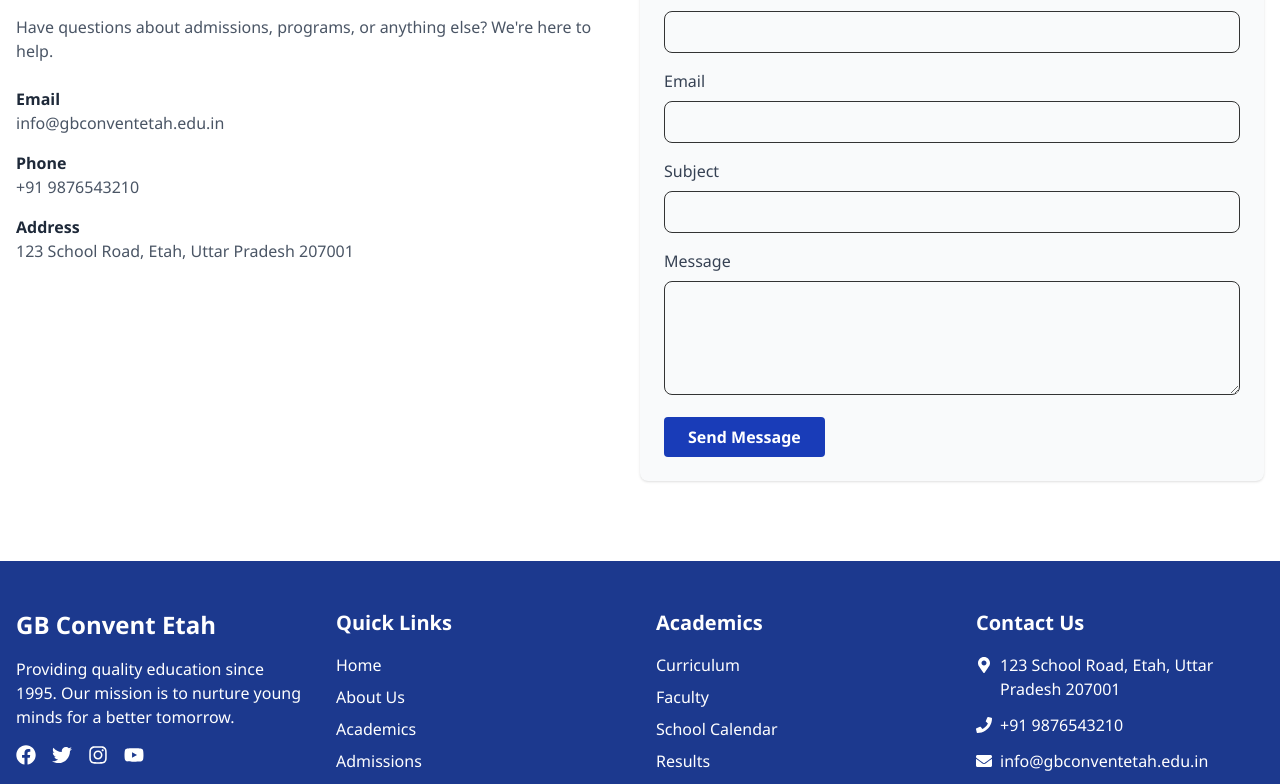
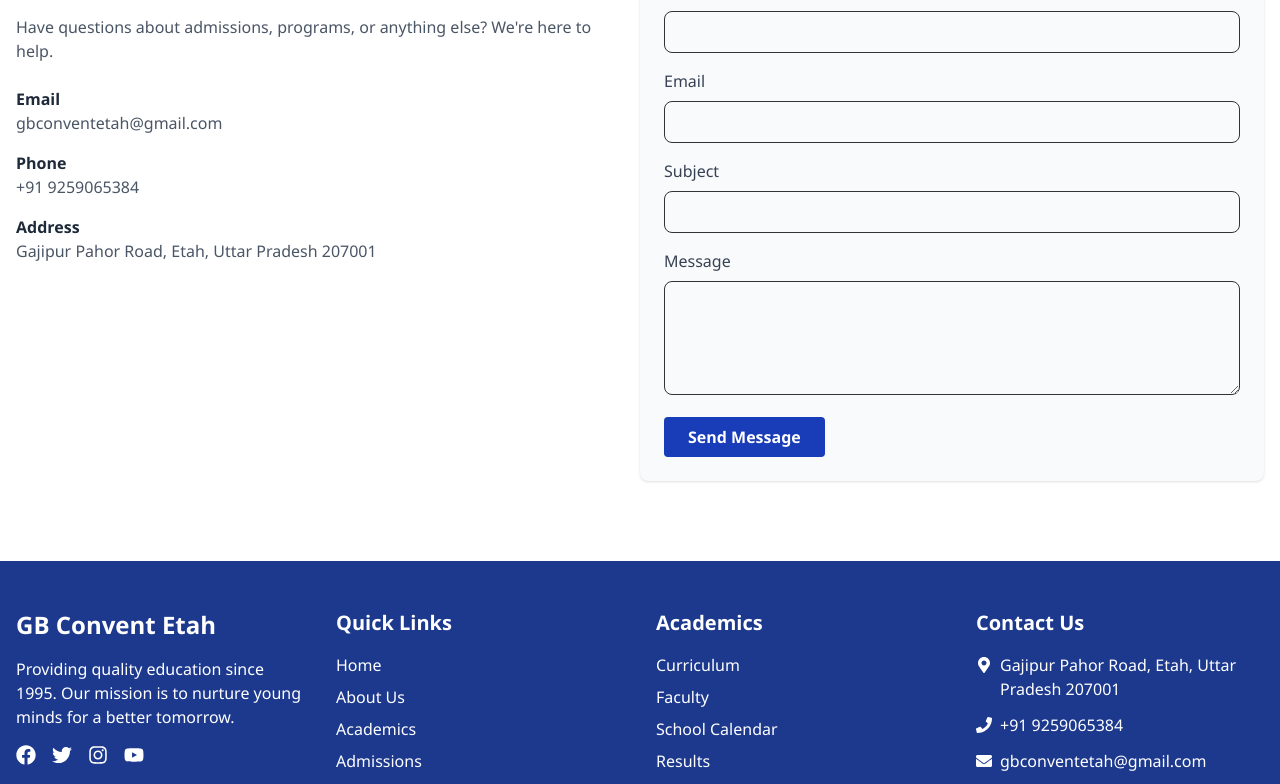
Before and after one commit to gbconvent/gbc-website, a React (Vite) app: page / in a window 1280 px wide. Shown: the part 3593-4377 px from the top of the page. Built offline with nearby package versions, Linux system fonts and the light colour scheme.

Commit message:
Fixed Contatct Details

```diff
--- a/src/components/ContactSection.tsx
+++ b/src/components/ContactSection.tsx
@@ -12,15 +12,15 @@ const ContactSection = () => {
             <div className="space-y-4">
               <div>
                 <h3 className="font-semibold text-gray-800">Email</h3>
-                <p className="text-gray-600">info@gbconventetah.edu.in</p>
+                <p className="text-gray-600">gbconventetah@gmail.com</p>
               </div>
               <div>
                 <h3 className="font-semibold text-gray-800">Phone</h3>
-                <p className="text-gray-600">+91 9876543210</p>
+                <p className="text-gray-600">+91 9259065384</p>
               </div>
               <div>
                 <h3 className="font-semibold text-gray-800">Address</h3>
-                <p className="text-gray-600">123 School Road, Etah, Uttar Pradesh 207001</p>
+                <p className="text-gray-600">Gajipur Pahor Road, Etah, Uttar Pradesh 207001</p>
               </div>
             </div>
           </div>
--- a/src/components/Footer.tsx
+++ b/src/components/Footer.tsx
@@ -44,15 +44,15 @@ const Footer = () => {
             <ul className="space-y-3">
               <li className="flex items-start">
                 <FaMapMarkerAlt className="mt-1 mr-2 flex-shrink-0" />
-                <span>123 School Road, Etah, Uttar Pradesh 207001</span>
+                <span>Gajipur Pahor Road, Etah, Uttar Pradesh 207001</span>
               </li>
               <li className="flex items-center">
                 <FaPhone className="mr-2" />
-                <span>+91 9876543210</span>
+                <span>+91 9259065384</span>
               </li>
               <li className="flex items-center">
                 <FaEnvelope className="mr-2" />
-                <span>info@gbconventetah.edu.in</span>
+                <span>gbconventetah@gmail.com</span>
               </li>
             </ul>
           </div>
--- a/src/pages/Contact.tsx
+++ b/src/pages/Contact.tsx
@@ -24,23 +24,21 @@ const Contact = () => {
                 <FaMapMarkerAlt size={24} />
               </div>
               <h3 className="text-xl font-semibold mb-2">Address</h3>
-              <p className="text-gray-600">123 School Road, Etah, Uttar Pradesh 207001</p>
+              <p className="text-gray-600">Gajipur Pahor Road, Etah, Uttar Pradesh 207001</p>
             </div>
             <div className="bg-gray-50 p-6 rounded-lg text-center">
               <div className="bg-blue-100 text-blue-800 rounded-full h-16 w-16 flex items-center justify-center mx-auto mb-4">
                 <FaPhone size={24} />
               </div>
               <h3 className="text-xl font-semibold mb-2">Phone</h3>
-              <p className="text-gray-600">+91 9876543210</p>
-              <p className="text-gray-600">+91 9876543211</p>
+              <p className="text-gray-600">+91 9259065384</p>
             </div>
             <div className="bg-gray-50 p-6 rounded-lg text-center">
               <div className="bg-blue-100 text-blue-800 rounded-full h-16 w-16 flex items-center justify-center mx-auto mb-4">
                 <FaEnvelope size={24} />
               </div>
               <h3 className="text-xl font-semibold mb-2">Email</h3>
-              <p className="text-gray-600">info@gbconventetah.edu.in</p>
-              <p className="text-gray-600">admissions@gbconventetah.edu.in</p>
+              <p className="text-gray-600">gbconventetah@gmail.com</p>
             </div>
           </div>
 
@@ -91,7 +89,16 @@ const Contact = () => {
 
             <div className="md:w-1/2">
               <div className="bg-gray-200 h-96 rounded-lg overflow-hidden mb-8">
-                {/* Replace with actual map embed */}
+                <iframe
+                  src="https://www.google.com/maps/embed?pb=!1m18!1m12!1m3!1d3537.755534830704!2d78.63338557508703!3d27.539053076279377!2m3!1f0!2f0!3f0!3m2!1i1024!2i768!4f13.1!3m3!1m2!1s0x3974ff66e727ea79%3A0xa37eade2e6b0d13a!2sGB%20CONVENT%20SCHOOL%20ETAH!5e0!3m2!1sen!2sin!4v1749972210719!5m2!1sen!2sin"
+                  width="600"
+                  height="450"
+                  style={{ border: 0 }}
+                  allowFullScreen
+                  loading="lazy"
+                  referrerPolicy="no-referrer-when-downgrade"
+                  title="GB Convent School Location"
+                />
                 <div className="w-full h-full flex items-center justify-center text-gray-500">
                   Google Map Embed
                 </div>
@@ -104,12 +111,8 @@ const Contact = () => {
                 </h3>
                 <ul className="space-y-2">
                   <li className="flex justify-between">
-                    <span className="text-gray-700">Monday - Friday</span>
-                    <span className="text-gray-600">8:00 AM - 4:00 PM</span>
-                  </li>
-                  <li className="flex justify-between">
-                    <span className="text-gray-700">Saturday</span>
-                    <span className="text-gray-600">9:00 AM - 1:00 PM</span>
+                    <span className="text-gray-700">Monday - Saturday</span>
+                    <span className="text-gray-600">8:00 AM - 1:00 PM</span>
                   </li>
                   <li className="flex justify-between">
                     <span className="text-gray-700">Sunday</span>
--- a/src/pages/MandatoryDisclosure.tsx
+++ b/src/pages/MandatoryDisclosure.tsx
@@ -145,12 +145,12 @@ const MandatoryDisclosure = () => {
             </p>
             <address className="not-italic">
               <p>GB Convent Etah Administration Office</p>
-              <p>123 School Road, Etah, Uttar Pradesh 207001</p>
-              <p>Phone: +91 9876543210</p>
-              <p>Email: office@gbconventetah.edu.in</p>
+              <p>Gajipur Pahor Road, Etah, Uttar Pradesh 207001</p>
+              <p>Phone: +91 9259065384</p>
+              <p>Email: gbconventetah@gmail.com</p>
             </address>
             <p className="text-gray-700 mt-4">
-              Office Hours: Monday to Friday, 8:00 AM to 3:00 PM
+              Office Hours: Monday to Saturday, 8:00 AM to 1:00 PM
             </p>
           </div>
         </div>
```
